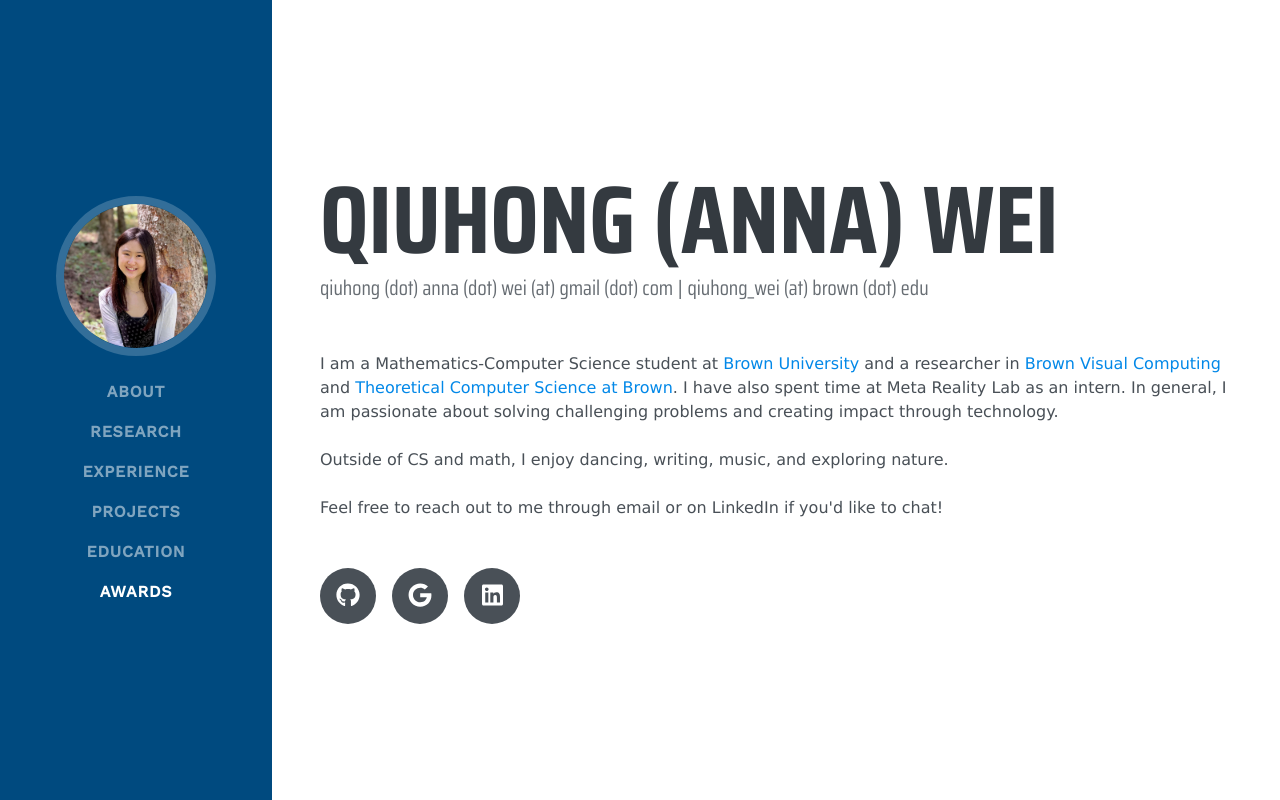
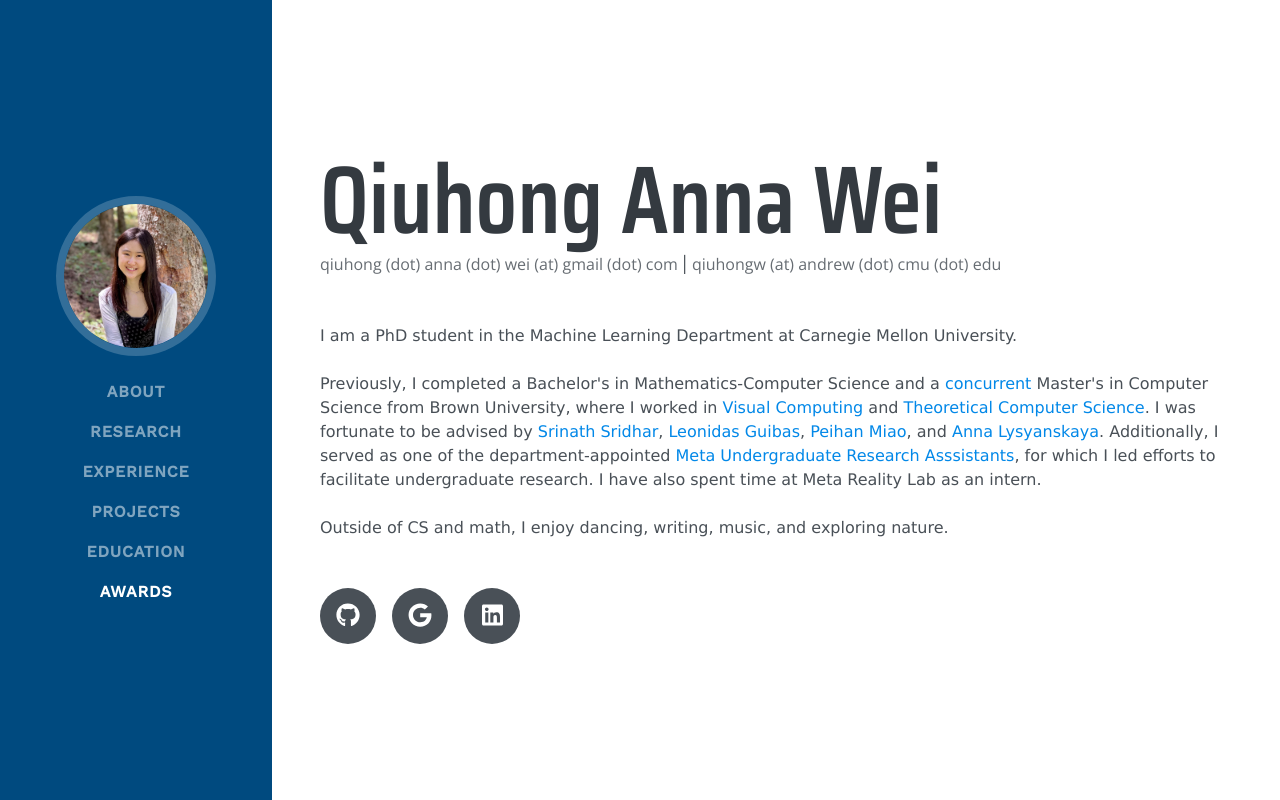
Before and after one commit to QiuhongAnnaWei/qiuhongannawei.me, a React (Create React App) app: page / in a window 1280 px wide. Shown: the top 800 px of the page. Built offline with nearby package versions, Linux system fonts and the light colour scheme; a web font is replaced by a local one.

Commit message:
mainly updated brown grad + cmu phd. chanegd font

```diff
--- a/public/index.html
+++ b/public/index.html
@@ -24,13 +24,21 @@
     <!-- Custom styles for this template -->
     <link href="%PUBLIC_URL%/css/bootstrap.min.css" rel="stylesheet">
     <link href="%PUBLIC_URL%/css/resume.min.css" rel="stylesheet">
-    <!-- Custom fonts for this template -->
+    <!-- Custom fonts for this template!!! -->
+     <!-- Documentation: https://developers.google.com/fonts/docs/getting_started -->
     <!-- <link href="https://fonts.googleapis.com/css?family=" rel="stylesheet"> -->
     <link rel="preconnect" href="https://fonts.gstatic.com">
     <link href="https://fonts.googleapis.com/css2?family=Work+Sans:ital,wght@0,200;0,300;0,400;0,500;1,200;1,300;1,400;1,500&display=swap" rel="stylesheet">
     <link href="https://fonts.googleapis.com/css?family=Saira+Extra+Condensed:300,500,700" rel="stylesheet">
     <link href="https://fonts.googleapis.com/css2?family=Saira+Condensed:wght@200;400;600;700" rel="stylesheet">
     <link href="https://fonts.googleapis.com/css?family=Muli:400,400i,800,800i" rel="stylesheet">
+
+    <!-- Montserrat, Raleway -->
+    <link href="https://fonts.googleapis.com/css2?family=Open+Sans" rel="stylesheet">
+    <link href="https://fonts.googleapis.com/css2?family=Barlow+Semi+Condensed" rel="stylesheet">
+    <link href="https://fonts.googleapis.com/css2?family=Inconsolata" rel="stylesheet">
+    <link href="https://fonts.googleapis.com/css2?family=Barlow" rel="stylesheet">
+
 
     <!-- Favicon -->
     <link rel="apple-touch-icon" sizes="180x180" href="%PUBLIC_URL%/apple-touch-icon.png">
--- a/src/Components/Education.js
+++ b/src/Components/Education.js
@@ -17,10 +17,10 @@ class Education extends Component {
               <div className="resume-content">
                   <div>
                     <span className="heading mb-0 left">Brown University <span className="subsubheading1">Providence, RI</span></span>
-                    <span className="resume-date text-md-right subsubheading2 right">Expected May 2024</span>
+                    <span className="resume-date text-md-right subsubheading2 right">May 2024</span>
                   </div>
                   <div>
-                    <span className="subheading mb-3">BS: Mathematics-Computer Science </span>
+                    <span className="subheading mb-3">BS: Mathematics-Computer Science (Honors, Magna cum laude, Sigma Xi)</span>
                     </div>
                     <div>
                     <span className="subheading mb-3"> MS (<a href="https://college.brown.edu/sites/default/files/2022-02/Concurrent%20Degree%20Program%20Application--Revised%20August%202022.docx%20fillable.pdf" target="_blank" rel="noopener noreferrer">concurrent</a>): Computer Science </span>
--- a/src/Components/Experience.js
+++ b/src/Components/Experience.js
@@ -20,7 +20,7 @@ class Experience extends Component {
 
                   <div>
                     <span className="heading mb-0 left">{exp.position} </span>
-                    <span className="resume-date text-md-right subsubheading2 right">{exp.fromDate} - {exp.toDate}</span>
+                    <span className="resume-date subsubheading2 text-md-right right">{exp.fromDate} - {exp.toDate}</span>
                   </div>
                   <div>
                     <span className="subheading mb-3">{exp.organization} </span>
--- a/src/Components/Landing.js
+++ b/src/Components/Landing.js
@@ -17,23 +17,33 @@ class Landing extends Component {
           </h1>
 
           <div className="mt-2 mb-5">
-            <span className = "subsubheading1">qiuhong (dot) anna (dot) wei (at) gmail (dot) com</span>
+            <span className = "subsubheading1">qiuhong (dot) anna (dot) wei (at) gmail (dot) com </span>
             {/*  href="mailto:qiuhong.anna.wei@gmail.com" */}
-            <span> | </span>
-            <span className = "subsubheading1"> qiuhong_wei (at) brown (dot) edu </span>
+            <span> |  </span>
+            <span className = "subsubheading1"> qiuhongw (at) andrew (dot) cmu (dot) edu </span>
             {/*  href="mailto:qiuhong_wei@brown.edu" */}
           </div>
 
           {/* <p className="lead mb-5">{this.landingData.bio}</p> */}
           <p className="lead mb-5">
-            I am a Mathematics-Computer Science student at <a href='https://www.brown.edu/' target="_blank" rel="noopener noreferrer">Brown University</a> and
-            a researcher in <a href="https://visual.cs.brown.edu/" target="_blank" rel="noopener noreferrer"> Brown Visual Computing</a> and <a href="http://theory.cs.brown.edu/" target="_blank" rel="noopener noreferrer"> Theoretical Computer Science at Brown</a>.
+            I am a PhD student in the Machine Learning Department at Carnegie Mellon University.
+            <br/><br/>
+
+            Previously, I completed a Bachelor's in Mathematics-Computer Science and a <a href="https://college.brown.edu/sites/default/files/2022-02/Concurrent%20Degree%20Program%20Application--Revised%20August%202022.docx%20fillable.pdf" target="_blank" rel="noopener noreferrer">concurrent</a> Master's in Computer Science from Brown University, where I worked in <a href="https://visual.cs.brown.edu/" target="_blank" rel="noopener noreferrer"> Visual Computing</a> and <a href="http://theory.cs.brown.edu/" target="_blank" rel="noopener noreferrer"> Theoretical Computer Science</a>.
+            I was fortunate to be advised by
+            <a href="https://cs.brown.edu/people/ssrinath/" target="_blank" rel="noopener noreferrer"> Srinath Sridhar</a>,
+            <a href="https://geometry.stanford.edu/" target="_blank" rel="noopener noreferrer"> Leonidas Guibas</a>,
+            <a href="https://sites.google.com/view/peihanmiao/home" target="_blank" rel="noopener noreferrer"> Peihan Miao</a>, and
+            <a href="https://cs.brown.edu/people/alysyans/" target="_blank" rel="noopener noreferrer"> Anna Lysyanskaya</a>.
+            Additionally, I served as one of the department-appointed <a target="_blank" href="https://cs.brown.edu/people/meta-ura/"> Meta Undergraduate Research Asssistants</a>, for which I led efforts to facilitate undergraduate research.
             I have also spent time at Meta Reality Lab as an intern.
-            In general, I am passionate about solving challenging problems and creating impact through technology.
+            {/* In general, I am passionate about solving challenging problems and creating impact through technology. */}
+
             <br/><br/>
             Outside of CS and math, I enjoy dancing, writing, music, and exploring nature.
-            <br/><br/>
-            Feel free to reach out to me through email or on LinkedIn if you'd like to chat!
+
+            {/* <br/><br/> */}
+            {/* Feel free to reach out to me through email or on LinkedIn if you'd like to chat! */}
           </p>
 
           <div className="social-icons">
--- a/src/Components/Research.js
+++ b/src/Components/Research.js
@@ -81,7 +81,7 @@ class Research extends Component {
                 <span className="resume-date text-md-right subsubheading2 right"> 2023-Present </span>
               </div>
 
-              <a className="subsubheading1 mb-3" target="_blank" rel="noopener noreferrer"> Advisors: Peihan Mia, Anna Lysyanskaya, Gayathri Garimella </a> <br />
+              <a className="subsubheading1 mb-3" target="_blank" rel="noopener noreferrer"> Advisors: Peihan Miao, Anna Lysyanskaya, Gayathri Garimella </a> <br />
               <ul className=" mb-0">
                 <li> Working towards more efficient and malicious-secure Private Computing on Set Intersection (PCSI), which leaks less information than Private Set Intersection and has wider applications (e.g., Google deployed it to measure advertisement conversion).</li>
                 <li>Investigating optimizations of key component oblivious shuffle via switching networks and exploring possible adaptations to alternative settings.</li>
--- a/src/profileData.json
+++ b/src/profileData.json
@@ -1,6 +1,6 @@
 {
 	"landing": {
-		"firstName": "Qiuhong (Anna)",
+		"firstName": "Qiuhong Anna",
 		"lastName": "Wei",
 		"phoneNumber": "",
 		"email": "qiuhong.anna.wei@gmail.com",
@@ -239,6 +239,17 @@
 	"awards": {
 		"CS":[
 			{
+				"awardDetail": "Norman K. Meyrowitz '81 Award",
+				"awardLink": "https://cs.brown.edu/news/2024/05/07/qiuhong-anna-wei-receives-norman-k-meyrowitz-81-award/"
+			},
+			{
+				"awardDetail": "Brown CS Senior Prize",
+				"awardLink": "https://cs.brown.edu/news/2024/02/07/four-brown-cs-students-receive-cra-outstanding-undergraduate-researcher-honors/"
+			},
+			{
+				"awardDetail": "HackDuke Best Environment Hack"
+			},
+			{
 				"awardDetail": "HackDuke Best Environment Hack"
 			},
 			{
```
Also changed, not shown: package.json (+6 -6 lines), src/Components/Awards.js (+10 -4 lines), public/css/resume.min.css, 1 other file (tests, documents, lock files or other folders).
